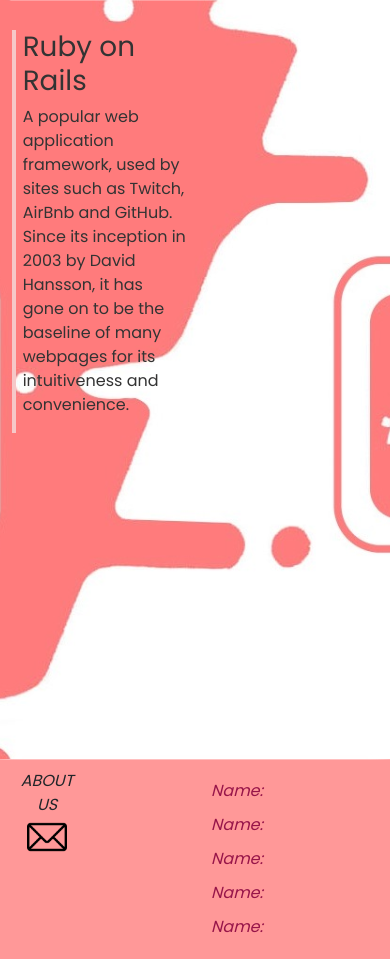
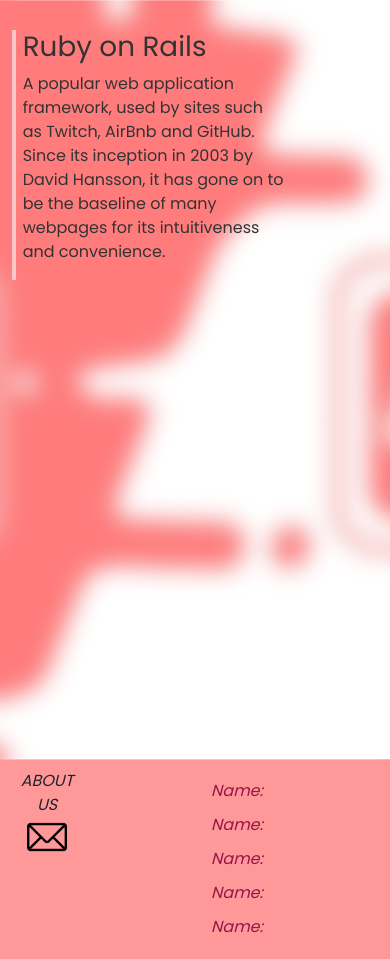
Before and after one commit to checkiejan/inquiry_project, a PHP site: page / in a window 390 px wide. Shown: the part 252-1211 px from the top of the page. Run offline with PHP 8.4, Linux system fonts and the light colour scheme.

Commit message:
background index blur

```diff
--- a/style/style.css
+++ b/style/style.css
@@ -26,7 +26,7 @@
 
 .t >button{  /* style the button  */
   position:relative;  /*  position for the button */
-  left: 60px;
+  left: 70px;
   top: 35px;
   background: none;
   border: 2px solid;
@@ -143,12 +143,14 @@
 }
 @media screen and (max-width:1200px){
   .t{
-    background: url("../images/bg.jpg") ;
+    background: url("../images/bg2.jpg") ;
     background-size: cover;
     background-position: center;
     /* background-color: #203239; */
-    background-blend-mode: darken;
-
+  }
+  .text-ruby{
+    width: 70%;
+    height: auto;
   }
 }
 /* start of topic css */
```
Also changed, not shown: images/bg.jpg, images/bg1.jpg (deleted), images/bg2.jpg (added).
